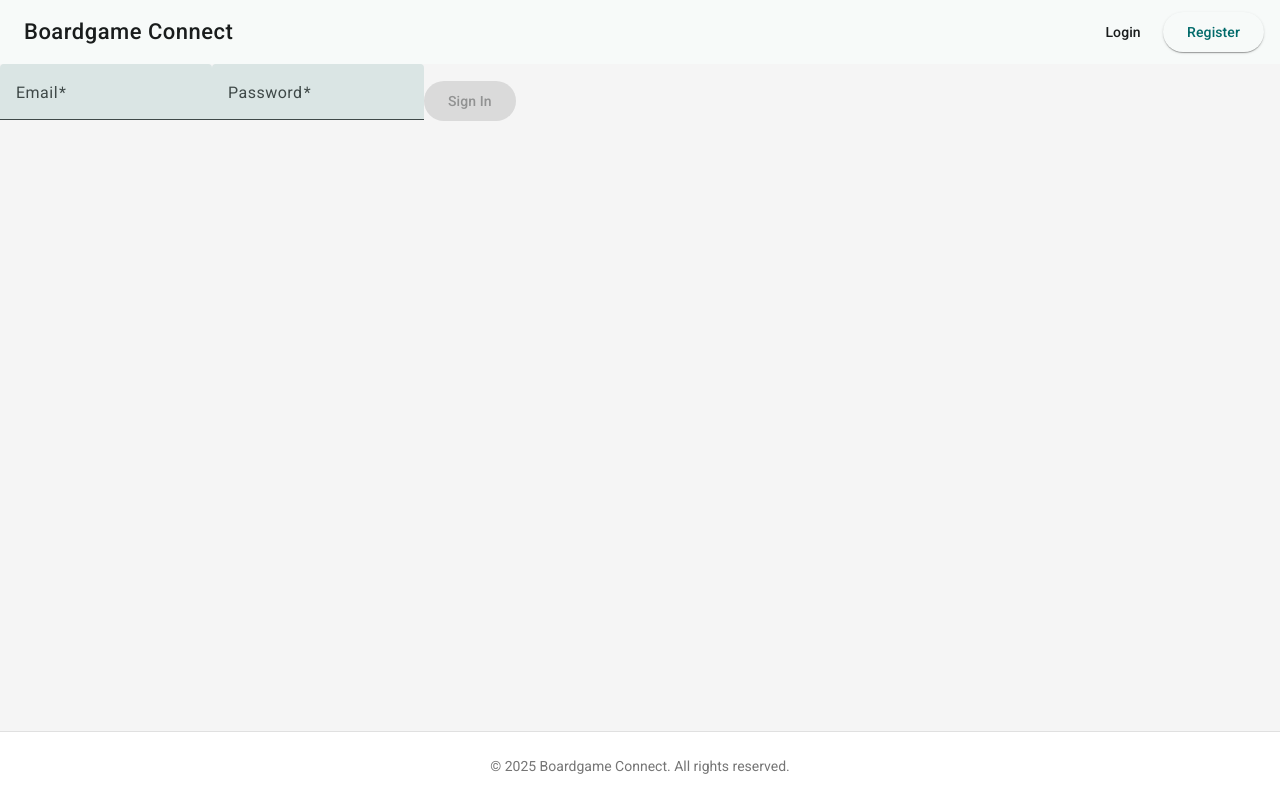
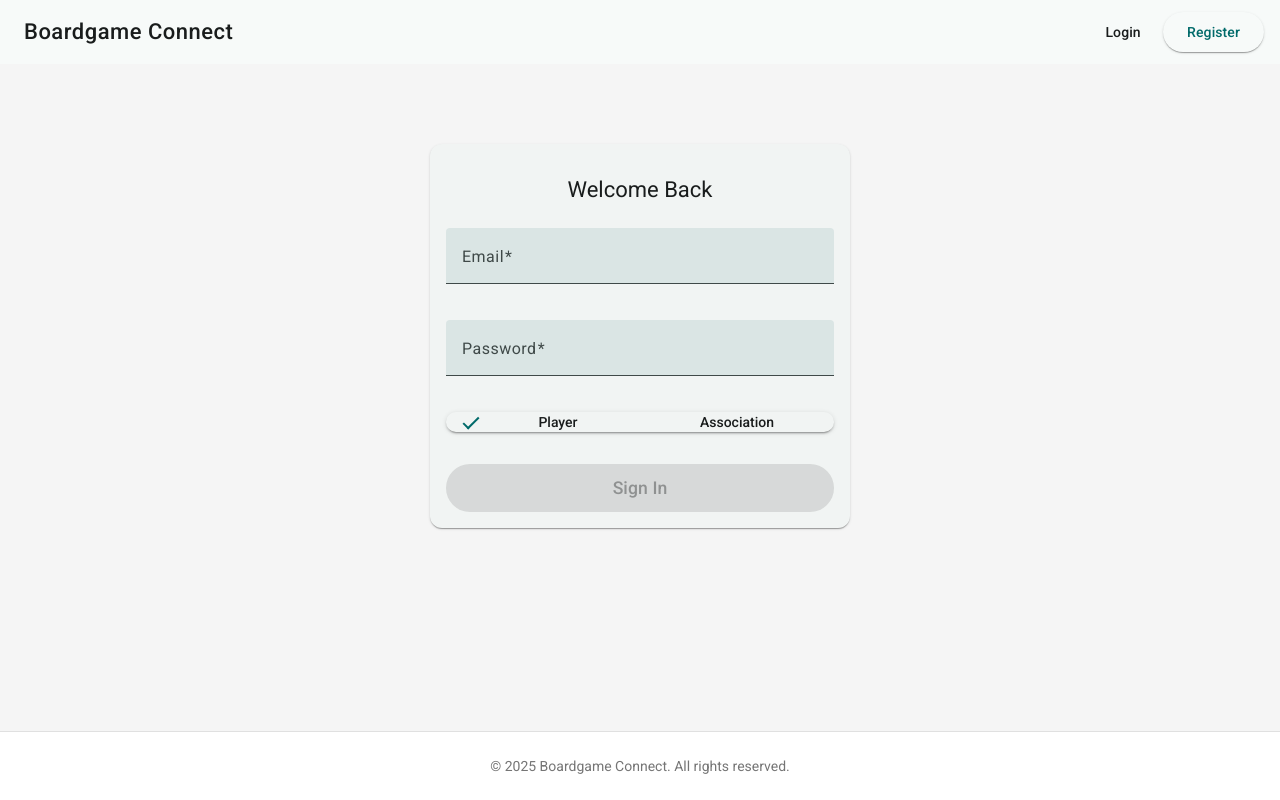
Before and after one commit to emanuelebrizzi/boardgame-connect, an Angular app in the folder frontend/: page /login in a window 1280 px wide. Built offline with nearby package versions, Linux system fonts and the light colour scheme.

Commit message:
Add login style classes

```diff
--- a/frontend/src/app/auth/auth-service.ts
+++ b/frontend/src/app/auth/auth-service.ts
@@ -9,7 +9,7 @@ import { catchError, Observable, tap, throwError } from 'rxjs';
 export class AuthService {
   private readonly USER_KEY = 'user_session';
   private readonly TOKEN_KEY = 'access_token';
-  private readonly apiUrl = 'http://localhost:3000';
+  private readonly apiUrl = 'http://localhost:8080/api/v1';
 
   private readonly http = inject(HttpClient);
 
--- a/frontend/src/app/auth/login/login.html
+++ b/frontend/src/app/auth/login/login.html
@@ -1,7 +1,12 @@
-<form [formGroup]="loginForm" (ngSubmit)="onSubmit()">
+<mat-card class="login-card">
+  <mat-card-header>
+    <mat-card-title>Welcome Back</mat-card-title>
+  </mat-card-header>
+
+  <form [formGroup]="loginForm" (ngSubmit)="processLoginForm()">
     <mat-form-field>
       <mat-label>Email</mat-label>
-    <input matInput formControlName="email" />
+      <input matInput formControlName="email" placeholder="name@example.com" />
 
       @if (loginForm.get('email')?.hasError('email')) {
       <mat-error>Invalid email address</mat-error>
@@ -13,7 +18,24 @@
       <input matInput type="password" formControlName="password" />
     </mat-form-field>
 
+    <div class="role-selector">
+      <mat-button-toggle-group
+        [value]="loginType()"
+        (change)="loginType.set($event.value)"
+        appearance="legacy"
+        name="role"
+      >
+        <mat-button-toggle value="PLAYER">Player</mat-button-toggle>
+        <mat-button-toggle value="ASSOCIATION">Association</mat-button-toggle>
+      </mat-button-toggle-group>
+    </div>
+
+    @if (errorMessage()) {
+    <div class="error-feedback">{{ errorMessage() }}</div>
+    }
+
     <button mat-raised-button color="primary" type="submit" [disabled]="loginForm.invalid">
       Sign In
     </button>
   </form>
+</mat-card>
--- a/frontend/src/app/auth/login/login.scss
+++ b/frontend/src/app/auth/login/login.scss
@@ -0,0 +1,63 @@
+:host {
+  display: flex;
+  justify-content: center;
+  padding-top: 80px;
+  padding-bottom: 40px;
+}
+
+.login-card {
+  width: 100%;
+  max-width: 420px;
+  margin: 0 16px; // prevent touching edges on mobile
+  padding: 16px;
+}
+
+mat-card-header {
+  justify-content: center;
+  margin-bottom: 24px;
+}
+
+form {
+  display: flex;
+  flex-direction: column;
+  gap: 16px;
+}
+
+mat-form-field {
+  width: 100%;
+}
+
+.role-selector {
+  display: flex;
+  justify-content: center;
+  margin-bottom: 8px;
+
+  mat-button-toggle-group {
+    width: 100%;
+    border-radius: 24px;
+    overflow: hidden;
+
+    mat-button-toggle {
+      flex: 1; // Force both buttons to have equal width
+      font-weight: 500;
+    }
+  }
+}
+
+
+.error-feedback {
+  background-color: #ffebee;
+  color: #c62828;
+  padding: 12px;
+  border-radius: 4px;
+  text-align: center;
+  font-size: 0.9rem;
+  border: 1px solid #ffcdd2;
+}
+
+button[type="submit"] {
+  height: 48px;
+  font-size: 1.1rem;
+  margin-top: 8px;
+  border-radius: 24px;
+}
--- a/frontend/src/app/auth/login/login.ts
+++ b/frontend/src/app/auth/login/login.ts
@@ -6,6 +6,8 @@ import { MatCardModule } from '@angular/material/card';
 import { MatFormFieldModule } from '@angular/material/form-field';
 import { MatInputModule } from '@angular/material/input';
 import { Router } from '@angular/router';
+import { UserRole } from '../models';
+import { MatButtonToggleModule } from '@angular/material/button-toggle';
 
 @Component({
   selector: 'app-login',
@@ -15,6 +17,7 @@ import { Router } from '@angular/router';
     MatFormFieldModule,
     MatInputModule,
     MatButtonModule,
+    MatButtonToggleModule,
   ],
   templateUrl: './login.html',
   styleUrl: './login.scss',
@@ -27,20 +30,23 @@ export class Login {
 
   readonly isLoading = signal(false);
   readonly errorMessage = signal('');
+  readonly loginType = signal<UserRole>('PLAYER');
 
   readonly loginForm = this.formBuilder.nonNullable.group({
     email: ['', [Validators.required, Validators.email]],
     password: ['', [Validators.required]],
   });
 
-  onSubmit() {
+  processLoginForm() {
     if (this.loginForm.invalid) return;
 
     this.isLoading.set(true);
     this.errorMessage.set('');
 
     const credentials = this.loginForm.getRawValue();
-    this.authService.login(credentials, 'PLAYER').subscribe({
+    const role = this.loginType();
+
+    this.authService.login(credentials, role).subscribe({
       next: () => {
         this.isLoading.set(false);
         this.router.navigate(['/reservations']);
@@ -48,7 +54,7 @@ export class Login {
 
       error: (err) => {
         this.isLoading.set(false);
-        this.errorMessage.set('Invalid email or password');
+        this.errorMessage.set(err.message);
       },
     });
   }
```
Lines whose indentation alone changed are shown as unchanged.
